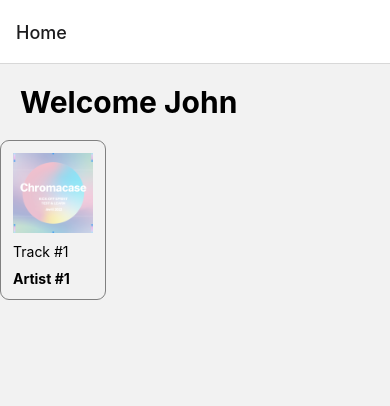
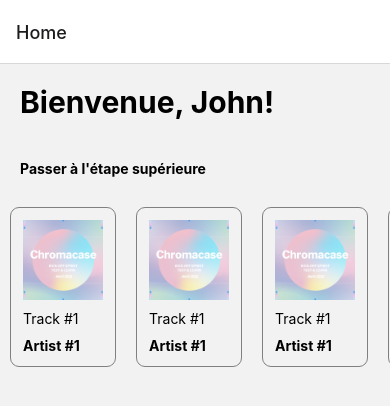
Before and after one commit to Chroma-Case/PoC_ReactNative, a React Native app: screen /Home in a window 390 px wide. Shown: the top 406 px of the page. Built offline with nearby package versions, Linux system fonts and the light colour scheme.

Commit message:
Home Screen: First scroll view

```diff
--- a/src/views/home.tsx
+++ b/src/views/home.tsx
@@ -1,12 +1,26 @@
-import { StyleSheet, Text, View, Image } from 'react-native';
+import { StyleSheet, Text, View, Image, ScrollView } from 'react-native';
 import Button from '../components/button';
 import TrackCard from '../components/track-card';
+
+const styles = StyleSheet.create({
+	trackGroupHeader: {
+		fontWeight: 'bold',
+		padding: 20
+	}
+})
 
 export const HomeScreen = () => {
 	return (
 		<View>
-			<Text style={{ fontSize: 30, fontWeight: 'bold', padding: 20 }}>Welcome John</Text>
-			<TrackCard/>
+			<Text style={{ fontSize: 30, fontWeight: 'bold', padding: 20 }}>Bienvenue, John!</Text>
+			<Text style={styles.trackGroupHeader}>Passer à l'étape supérieure</Text>
+			<ScrollView style={{ paddingVertical: 10 }} horizontal={true} contentContainerStyle={{  }}>
+				{Array.from({ length: 10 }, (_, i) =>
+				<View style={{paddingHorizontal: 10}}>
+					<TrackCard key={i}/>
+				</View>)}
+			</ScrollView>
+
 		</View>
 	);
 }
```
